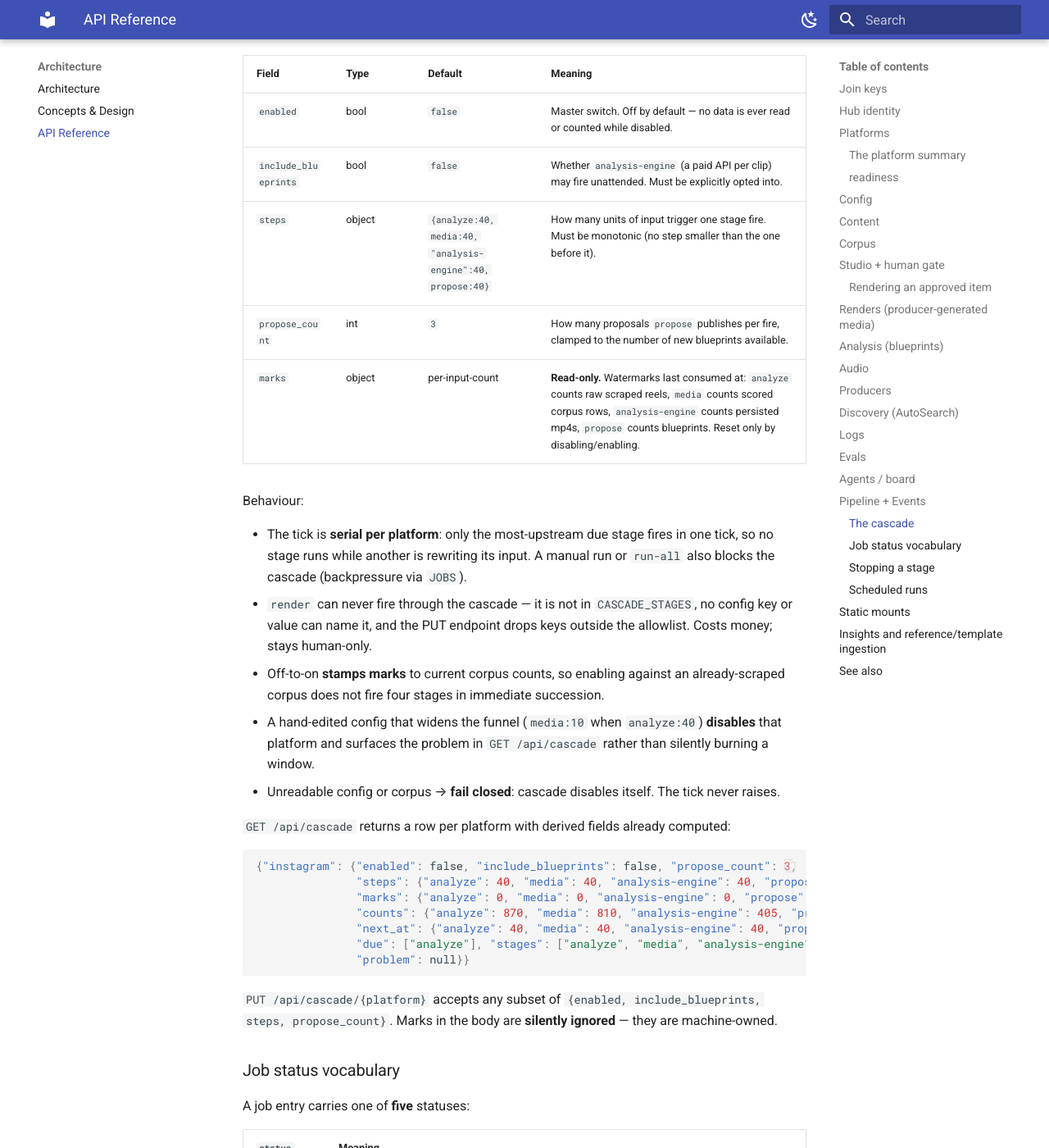
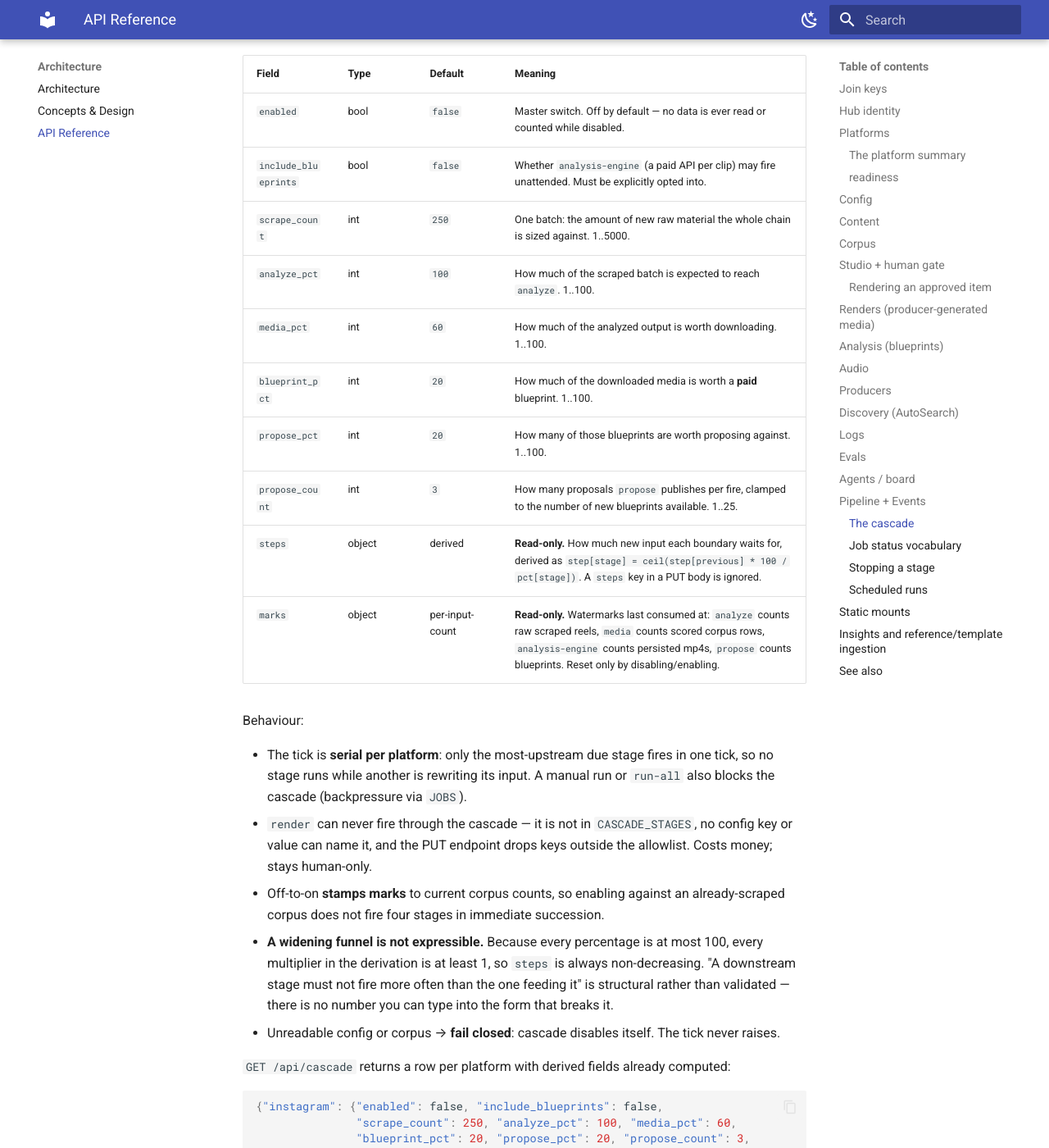
Before and after one commit to VincitoreSi/TheCuttingRoom, an MkDocs documentation site: the page built from documentation/docs/api-reference.md, in a window 1280 px wide and 1400 px high, scrolled down 15020 px. Shown: the whole window at 82% size. Built offline with MkDocs 1.6.1 and Material for MkDocs 9.7.7, drawn with Linux system fonts in a browser that asks for light colours; some of the changed text lies outside the part shown.

Commit message:
Correct the cascade docs to the funnel that shipped
This branch's docs commit predates the percentage funnel and documented a `PUT`
body — `steps` — that the endpoint no longer accepts. Anyone following it would
have sent a field pydantic drops, got a 200, and persisted nothing: exactly the
failure the funnel change was made to remove.

Replaced with the five persisted funnel fields and their real defaults, `steps`
marked read-only and derived, the worked derivation (250 -> 417 -> 2085 -> 10425),
and the monotonicity note rewritten — a widening funnel is no longer a
configuration that gets refused, it is one that cannot be expressed.

````diff
--- a/documentation/docs/api-reference.md
+++ b/documentation/docs/api-reference.md
@@ -459,7 +459,7 @@ Stage jobs are launched generically and tracked as background subprocesses; the
 | `GET /api/schedule` | Per-platform automatic-run settings, plus the derived `stages` and `next_run_at`. |
 | `PUT /api/schedule/{platform}` | `{enabled?, every_hours?, include_blueprints?}` — every field optional. |
 | `GET /api/cascade` | Per-platform cascading-heartbeat settings, with the boundary arithmetic already done — see [The cascade](#the-cascade). |
-| `PUT /api/cascade/{platform}` | `{enabled?, include_blueprints?, steps?, propose_count?}` — every field optional. |
+| `PUT /api/cascade/{platform}` | `{enabled?, include_blueprints?, scrape_count?, analyze_pct?, media_pct?, blueprint_pct?, propose_pct?, propose_count?}` — every field optional. |
 | `GET /api/events` | SSE stream — see below. |
 
 ### The cascade
@@ -474,8 +474,13 @@ Per-platform, stored in `config/pipeline_cascade.json` (gitignored — per-insta
 |---|---|---|---|
 | `enabled` | bool | `false` | Master switch. Off by default — no data is ever read or counted while disabled. |
 | `include_blueprints` | bool | `false` | Whether `analysis-engine` (a paid API per clip) may fire unattended. Must be explicitly opted into. |
-| `steps` | object | `{analyze:40, media:40, "analysis-engine":40, propose:40}` | How many units of input trigger one stage fire. Must be monotonic (no step smaller than the one before it). |
-| `propose_count` | int | `3` | How many proposals `propose` publishes per fire, clamped to the number of new blueprints available. |
+| `scrape_count` | int | `250` | One batch: the amount of new raw material the whole chain is sized against. 1..5000. |
+| `analyze_pct` | int | `100` | How much of the scraped batch is expected to reach `analyze`. 1..100. |
+| `media_pct` | int | `60` | How much of the analyzed output is worth downloading. 1..100. |
+| `blueprint_pct` | int | `20` | How much of the downloaded media is worth a **paid** blueprint. 1..100. |
+| `propose_pct` | int | `20` | How many of those blueprints are worth proposing against. 1..100. |
+| `propose_count` | int | `3` | How many proposals `propose` publishes per fire, clamped to the number of new blueprints available. 1..25. |
+| `steps` | object | derived | **Read-only.** How much new input each boundary waits for, derived as `step[stage] = ceil(step[previous] * 100 / pct[stage])`. A `steps` key in a PUT body is ignored. |
 | `marks` | object | per-input-count | **Read-only.** Watermarks last consumed at: `analyze` counts raw scraped reels, `media` counts scored corpus rows, `analysis-engine` counts persisted mp4s, `propose` counts blueprints. Reset only by disabling/enabling. |
 
 Behaviour:
@@ -488,24 +493,28 @@ Behaviour:
   human-only.
 - Off-to-on **stamps marks** to current corpus counts, so enabling against an already-scraped corpus
   does not fire four stages in immediate succession.
-- A hand-edited config that widens the funnel (`media:10` when `analyze:40`) **disables** that
-  platform and surfaces the problem in `GET /api/cascade` rather than silently burning a window.
+- **A widening funnel is not expressible.** Because every percentage is at most 100, every
+  multiplier in the derivation is at least 1, so `steps` is always non-decreasing. "A downstream
+  stage must not fire more often than the one feeding it" is structural rather than validated —
+  there is no number you can type into the form that breaks it.
 - Unreadable config or corpus → **fail closed**: cascade disables itself. The tick never raises.
 
 `GET /api/cascade` returns a row per platform with derived fields already computed:
 
 ```json
-{"instagram": {"enabled": false, "include_blueprints": false, "propose_count": 3,
-               "steps": {"analyze": 40, "media": 40, "analysis-engine": 40, "propose": 40},
+{"instagram": {"enabled": false, "include_blueprints": false,
+               "scrape_count": 250, "analyze_pct": 100, "media_pct": 60,
+               "blueprint_pct": 20, "propose_pct": 20, "propose_count": 3,
                "marks": {"analyze": 0, "media": 0, "analysis-engine": 0, "propose": 0},
+               "steps": {"analyze": 250, "media": 417, "analysis-engine": 2085, "propose": 10425},
                "counts": {"analyze": 870, "media": 810, "analysis-engine": 405, "propose": 120},
-               "next_at": {"analyze": 40, "media": 40, "analysis-engine": 40, "propose": 40},
+               "next_at": {"analyze": 250, "media": 417, "analysis-engine": 2085, "propose": 10425},
                "due": ["analyze"], "stages": ["analyze", "media", "analysis-engine", "propose"],
-               "problem": null}}
+               "problem": null, "propose_agent": "similar-content", "propose_agent_problem": null}}
 ```
 
-`PUT /api/cascade/{platform}` accepts any subset of `{enabled, include_blueprints, steps,
-propose_count}`. Marks in the body are **silently ignored** — they are machine-owned.
+`PUT /api/cascade/{platform}` accepts any subset of the persisted fields above. `steps` and
+`marks` in the body are **silently ignored** — both are machine-owned.
 
 ### Job status vocabulary
 
````
Also changed, not shown: documentation/docs/quickstart.md (+7 -5 lines).
